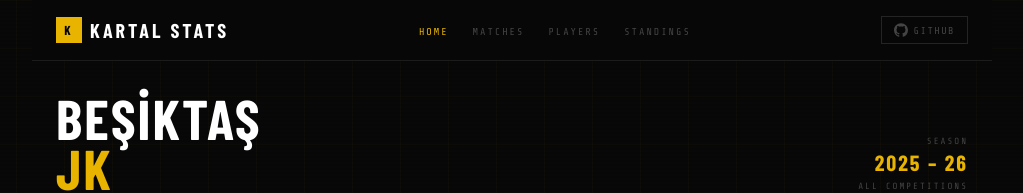
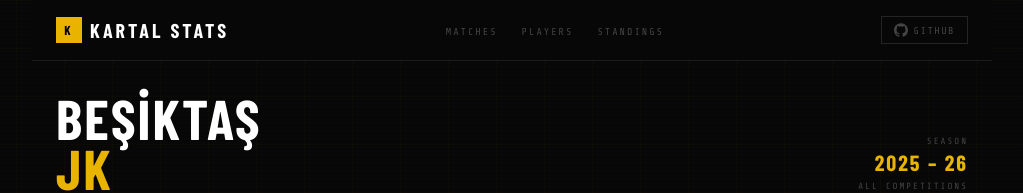
Before and after one commit to matchinist/kartal-xi, a React (Vite) app in the folder kartal-xi/: page / in a window 1280 px wide. Shown: the top 193 px of the page, without its empty margins (128-1151 px from the left). Built offline with nearby package versions, Linux system fonts and the light colour scheme; a web font is replaced by a local one.

Commit message:
Refactor Navbar component and update GitHub link

```diff
--- a/kartal-xi/src/components/Navbar.jsx
+++ b/kartal-xi/src/components/Navbar.jsx
@@ -3,7 +3,7 @@
 
 const GitHubIcon = () => (
   <svg width="14" height="14" viewBox="0 0 24 24" fill="currentColor">
-    <path d="M12 .297c-6.63 0-12 5.373-12 12 0 5.303 3.438 9.8 8.205 11.385.6.113.82-.258.82-.577 0-.285-.01-1.04-.015-2.04-3.338.724-4.042-1.61-4.042-1.61C4.422 18.07 3.633 17.7 3.633 17.7c-1.087-.744.084-.729.084-.729 1.205.084 1.838 1.236 1.838 1.236 1.07 1.835 2.809 1.305 3.495.998.108-.776.417-1.305.76-1.605-2.665-.3-5.466-1.332-5.466-5.93 0-1.31.465-2.38 1.235-3.22-.135-.303-.54-1.523.105-3.176 0 0 1.005-.322 3.3 1.23.96-.267 1.98-.399 3-.405 1.02.006 2.04.138 3 .405 2.28-1.552 3.285-1.23 3.285-1.23.645 1.653.24 2.873.12 3.176.765.84 1.23 1.91 1.23 3.22 0 4.61-2.805 5.625-5.475 5.92.42.36.81 1.096.81 2.22 0 1.606-.015 2.896-.015 3.286 0 .315.21.69.825.57C20.565 22.092 24 17.592 24 12.297c0-6.627-5.373-12-12-12"/>
+    <path d="M12 .297c-6.63 0-12 5.373-12 12 0 5.303 3.438 9.8 8.205 11.385.6.113.82-.258.82-.577 0-.285-.01-1.04-.015-2.04-3.338.724-4.042-1.61-4.042-1.61C4.422 18.07 3.633 17.7 3.633 17.7c-1.087-.744.084-.729.084-.729 1.205.084 1.838 1.236 1.838 1.236 1.07 1.835 2.809 1.305 3.495.998.108-.776.417-1.305.76-1.605-2.665-.3-5.466-1.332-5.466-5.93 0-1.31.465-2.38 1.235-3.22-.135-.303-.54-1.523.105-3.176 0 0 1.005-.322 3.3 1.23.96-.267 1.98-.399 3-.405 1.02.006 2.04.138 3 .405 2.28-1.552 3.285-1.23 3.285-1.23.645 1.653.24 2.873.12 3.176.765.84 1.23 1.91 1.23 3.22 0 4.61-2.805 5.625-5.475 5.92.42.36.81 1.096.81 2.22 0 1.606-.015 2.896-.015 3.286 0 .315.21.69.825.57C20.565 22.092 24 17.592 24 12.297c0-6.627-5.373-12-12-12" />
   </svg>
 );
 
@@ -16,18 +16,12 @@
       </div>
 
       <ul className={styles.links}>
-        <li><NavLink to="/" className={({ isActive }) => isActive ? styles.active : ''}>Home</NavLink></li>
         <li><NavLink to="/matches" className={({ isActive }) => isActive ? styles.active : ''}>Matches</NavLink></li>
         <li><NavLink to="/players" className={({ isActive }) => isActive ? styles.active : ''}>Players</NavLink></li>
         <li><NavLink to="/standings" className={({ isActive }) => isActive ? styles.active : ''}>Standings</NavLink></li>
       </ul>
 
-      <a
-        className={styles.ghLink}
-        href="https://github.com/matchinist/kartal-xi"
-        target="_blank"
-        rel="noreferrer"
-      >
+      <a className={styles.ghLink} href="https://github.com/matchinist/kartal-xi" target="_blank" rel="noreferrer">
         <GitHubIcon />
         GitHub
       </a>
```
